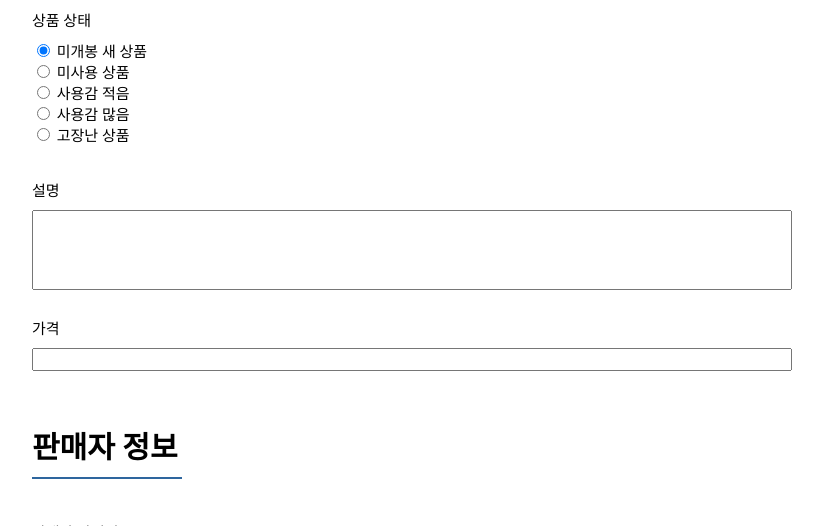
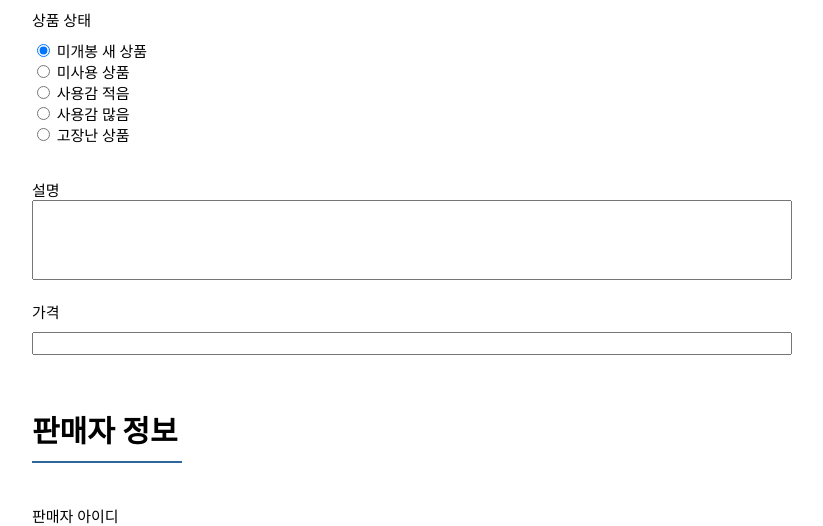
Before and after one commit to jwayj/OSPGoHome, a Flask app: page /reg_items in a window 1280 px wide. Shown: the part 543-1069 px from the top of the page, without its empty margins (228-1051 px from the left). Run offline with Flask 3, Linux system fonts and the light colour scheme; some web fonts are replaced.

Commit message:
상품등록화면 - 전체조회 연결, 설명 입력 수정

```diff
--- a/app.py
+++ b/app.py
@@ -26,20 +26,20 @@ def reg_review():
 @application.route("/submit_item_post", methods=['POST'])
 def reg_item_submit_post():
 
-    image_file=request.files["file"]
-    image_file.save(f"static/images/{image_file.filename}")
+    # image_file=request.files["file"]
+    # image_file.save(f"static/images/{image_file.filename}")
 
-    data=request.form
-    print("User posted: ",
-          request.form.get("name"),
-          request.form.get("seller"),
-          request.form.get("addr"),
-          request.form.get("email"),
-          request.form.get("category"),
-          request.form.get("card"),
-          request.form.get("status"),
-          request.form.get("phone"),)
-    return render_template("result.html", data=data, img_path=f"static/images/{image_file.filename}")
+    # data=request.form
+    # print("User posted: ",
+    #       request.form.get("name"),
+    #       request.form.get("seller"),
+    #       request.form.get("addr"),
+    #       request.form.get("email"),
+    #       request.form.get("category"),
+    #       request.form.get("card"),
+    #       request.form.get("status"),
+    #       request.form.get("phone"),)
+    return render_template("list.html")
 
 if __name__ == "__main__":
     application.run(host='0.0.0.0')
--- a/static/style.css
+++ b/static/style.css
@@ -73,3 +73,11 @@ h2 {
     margin-bottom: 10px;
     width: 100%;
 }
+
+/*상품 설명 디자인*/
+.textareastyle{
+    height: 80px;
+    width: 100%;
+    resize: none; /* 사용자가 사이즈 변경 불가 */
+    overflow-wrap: break-word; /* 줄바꿈 설정 */
+}
--- a/templates/reg_items.html
+++ b/templates/reg_items.html
@@ -57,9 +57,8 @@
 
         <!--상품 설명 입력-->
         <div>
-            <label for="explanation"> 설명 </label><br>
-            <!-- 스타일 후에 css로-->
-            <input class="inputstyle" style="height: 80px;" type="text" name="explanation" id="explanation" required><br><br>
+            <label for="explanation">설명</label><br>
+            <textarea class="textareastyle" name="explanation" id="explanation" required></textarea><br><br>
         </div>
 
         <!--상품 가격 입력-->
```
